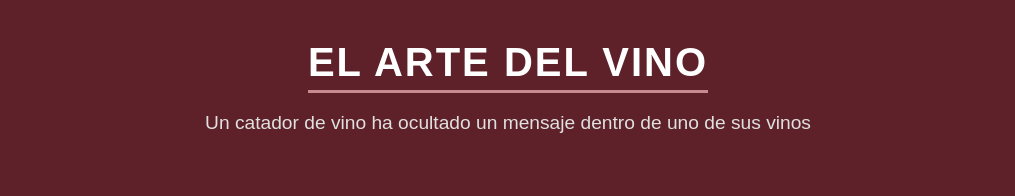
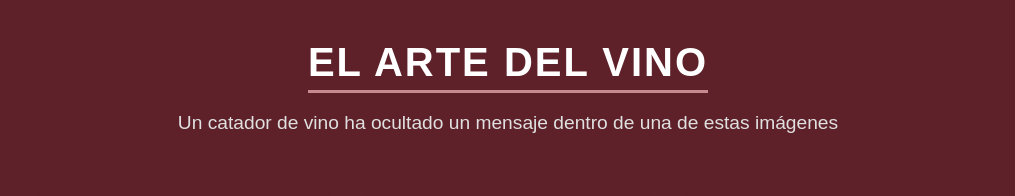
Before and after one commit to alejandro-diaz-barea/CTF-vino, a plain HTML site: page index.html in a window 1280 px wide. Shown: the top 196 px of the page, without its empty margins (132-1147 px from the left). Drawn offline with Linux system fonts and the light colour scheme.

Commit message:
Update index.html

```diff
--- a/index.html
+++ b/index.html
@@ -8,7 +8,7 @@
 </head>
 <body>
     <h1>El arte del vino</h1>
-    <p>Un catador de vino ha ocultado un mensaje dentro de uno de sus vinos</p>
+    <p>Un catador de vino ha ocultado un mensaje dentro de una de estas imágenes</p>
 
     <!--tequedapoco-->
     <div class="gallery">
```
